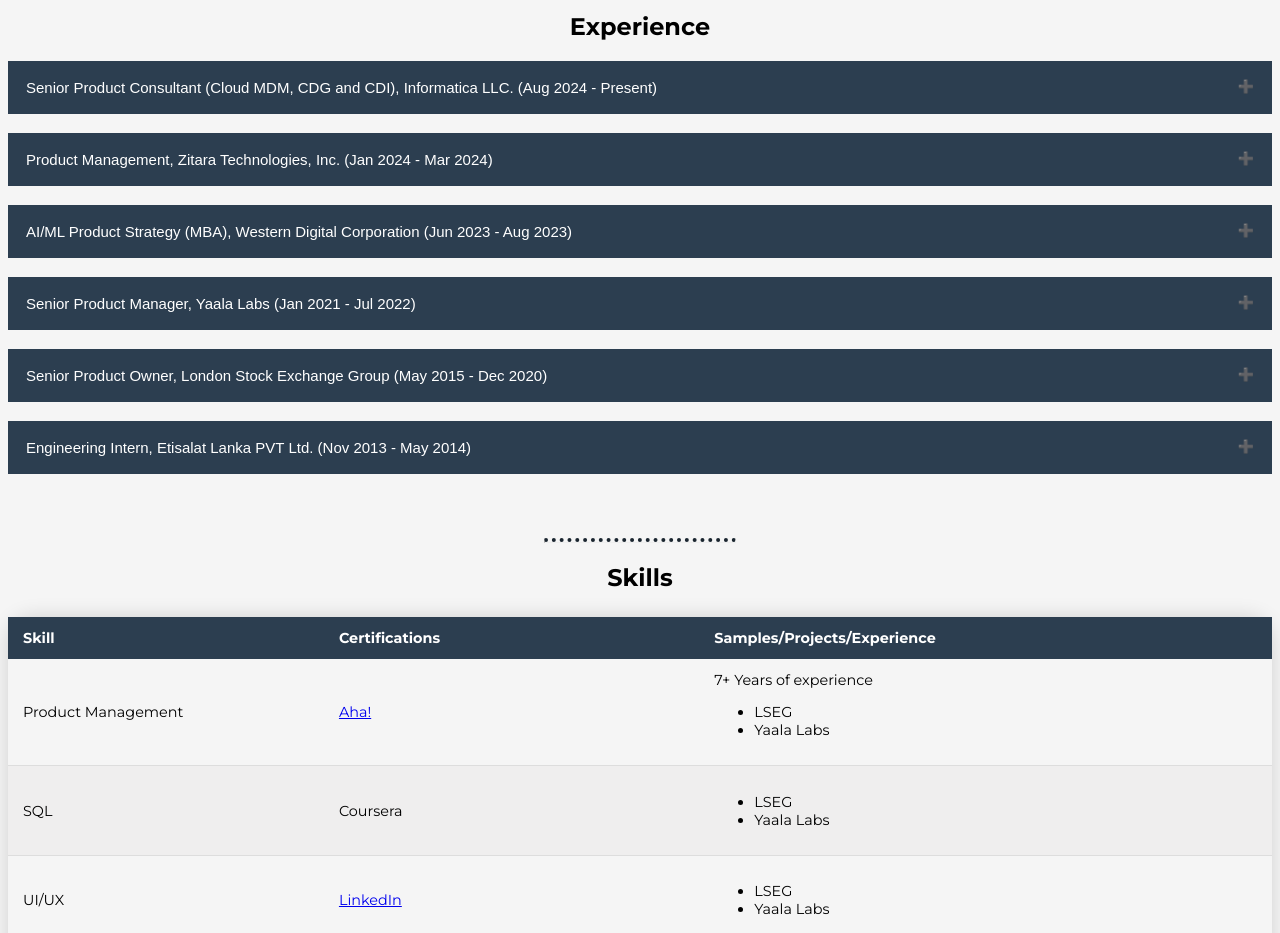
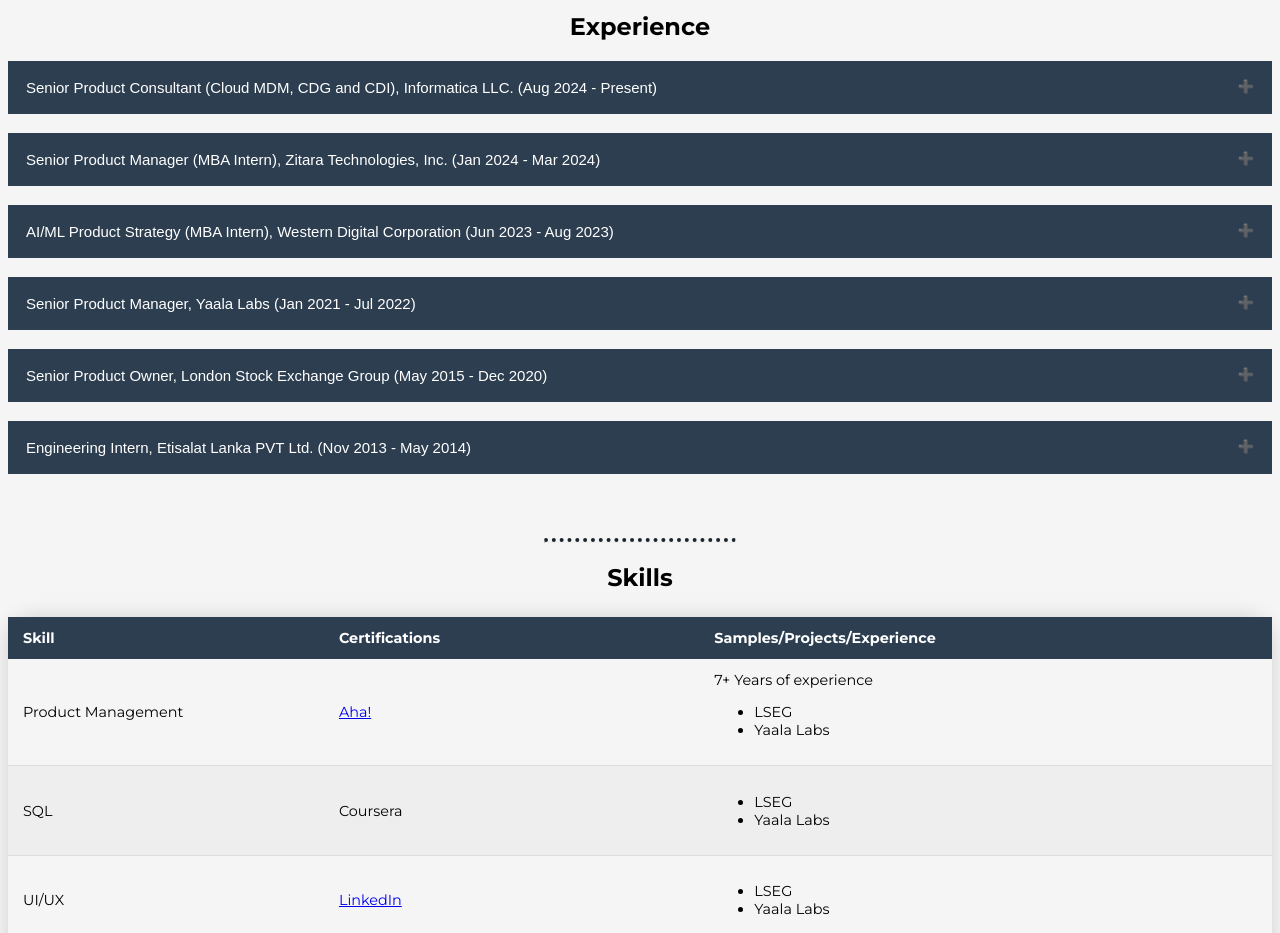
Before and after one commit to kingfaj/kingfaj.github.io, a plain HTML site: page index.html in a window 1280 px wide. Shown: the part 780-1713 px from the top of the page. Drawn offline with Linux system fonts and the light colour scheme.

Commit message:
Update index.html

```diff
--- a/index.html
+++ b/index.html
@@ -91,7 +91,7 @@
             </p>
         </div>
         <br>
-        <button type="button" class="collapsible">Product Management, Zitara Technologies, Inc. (Jan 2024 - Mar 2024)</button>
+        <button type="button" class="collapsible">Senior Product Manager (MBA Intern), Zitara Technologies, Inc. (Jan 2024 - Mar 2024)</button>
         <div class="content">
             <p>
                 <ul>
@@ -102,7 +102,7 @@
             </p>
         </div>
         <br>
-        <button type="button" class="collapsible">AI/ML Product Strategy (MBA), Western Digital Corporation (Jun 2023 - Aug 2023)</button>
+        <button type="button" class="collapsible">AI/ML Product Strategy (MBA Intern), Western Digital Corporation (Jun 2023 - Aug 2023)</button>
         <div class="content">
             <p>
                 <ul>
```
